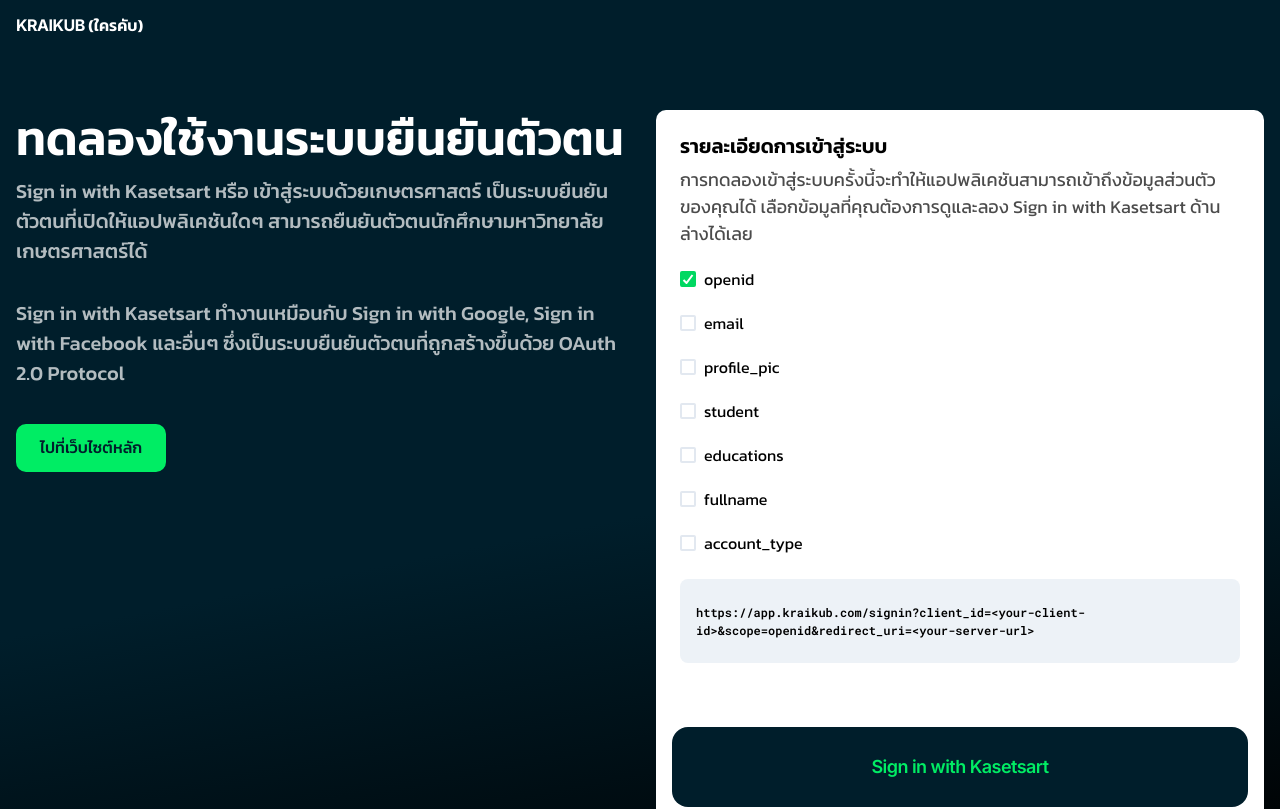
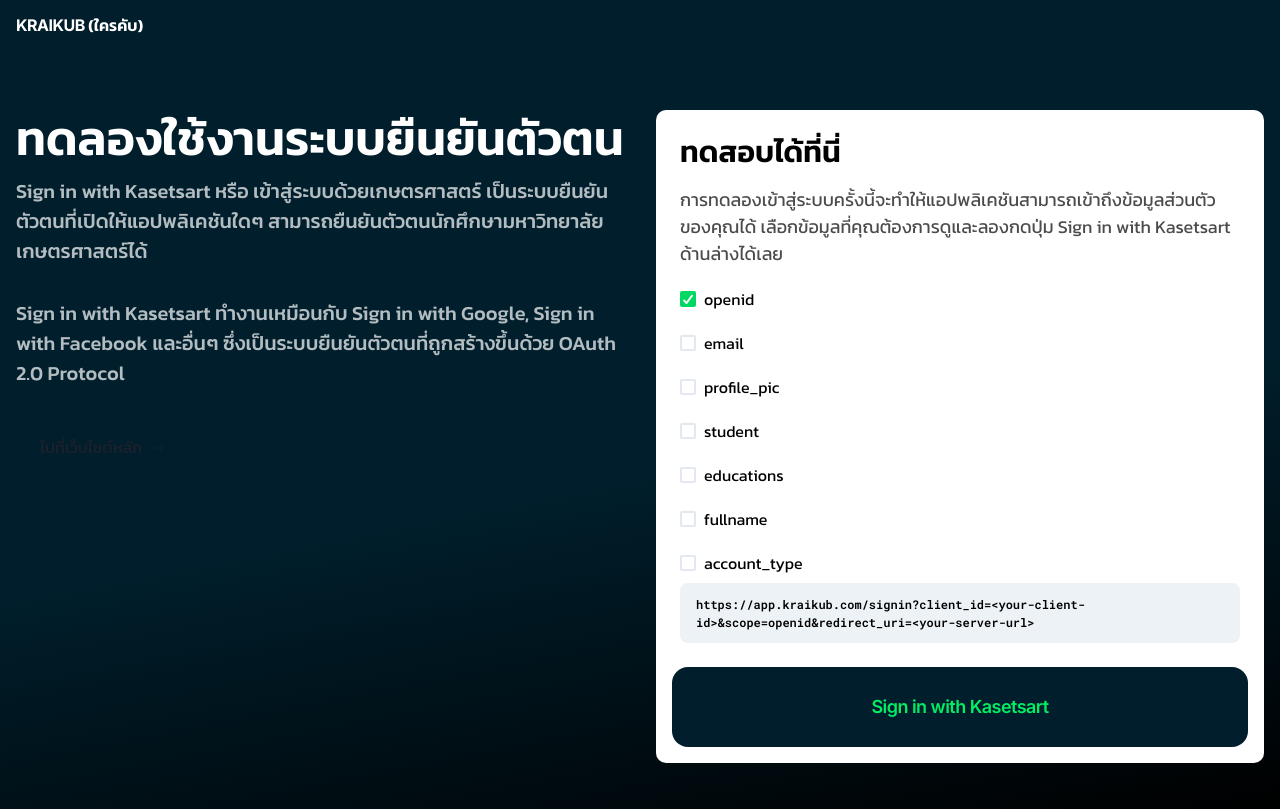
Before and after one commit to kraikub/playground, a Next.js app: page / in a window 1280 px wide. Shown: the top 809 px of the page. Built offline with nearby package versions, Linux system fonts and the light colour scheme; no server answers.

Commit message:
🔥 Remove button colors on sensitive screen area.

```diff
--- a/pages/index.tsx
+++ b/pages/index.tsx
@@ -2,26 +2,15 @@
   Box,
   Button,
   ButtonGroup,
-  Code,
   Container,
   Grid,
   GridItem,
   Heading,
-  Table,
-  TableContainer,
-  Tbody,
-  Td,
   Text,
-  Th,
-  Thead,
-  Tr,
-  useColorModeValue,
-  VStack,
 } from "@chakra-ui/react";
-import { Prism as SyntaxHighlighter } from "react-syntax-highlighter";
-import { materialOceanic } from "react-syntax-highlighter/dist/cjs/styles/prism";
+
 import { Navbar } from "../src/components/Navbar";
-import { BsFillCheckCircleFill } from "react-icons/bs";
+import { IoIosArrowRoundForward } from "react-icons/io";
 import { OAuth } from "../src/components/OAuth";
 import { GetServerSideProps, NextPage } from "next";
 import axios from "axios";
@@ -122,11 +111,11 @@
               <ButtonGroup my={5}>
                 <Button
                   size="lg"
-                  color="mongo.blue"
-                  bg="mongo.lime"
-                  _hover={{ bg: "mongo.lime" }}
+                  variant="ghost"
+                  _hover={{ bg: "#ffffff10" }}
+                  gap={2}
                 >
-                  ไปที่เว็บไซต์หลัก
+                  ไปที่เว็บไซต์หลัก <IoIosArrowRoundForward />
                 </Button>
               </ButtonGroup>
             </GridItem>
--- a/src/components/OAuth.tsx
+++ b/src/components/OAuth.tsx
@@ -123,13 +123,13 @@
         </>
       )}
       <Box bg="white" rounded={10}>
-        <Box p={6}>
-          <Heading size="md" mb={2}>
-            รายละเอียดการเข้าสู่ระบบ
+        <Box p={6} pb={2}>
+          <Heading size="lg" mb={4}>
+            ทดสอบได้ที่นี่
           </Heading>
           <Text mb={5} opacity={0.7} fontSize={18}>
             การทดลองเข้าสู่ระบบครั้งนี้จะทำให้แอปพลิเคชันสามารถเข้าถึงข้อมูลส่วนตัวของคุณได้
-            เลือกข้อมูลที่คุณต้องการดูและลอง Sign in with Kasetsart
+            เลือกข้อมูลที่คุณต้องการดูและลองกดปุ่ม Sign in with Kasetsart
             ด้านล่างได้เลย
           </Text>
           <Stack spacing={[1, 5]} direction="column">
@@ -157,10 +157,10 @@
             })}
           </Stack>
           <Box
-            my={6}
+            mt={2}
             bgColor={useColorModeValue("gray.100", "gray.800")}
             px={4}
-            py={6}
+            py={3}
             rounded={8}
             fontSize={12}
             fontWeight={600}
```
